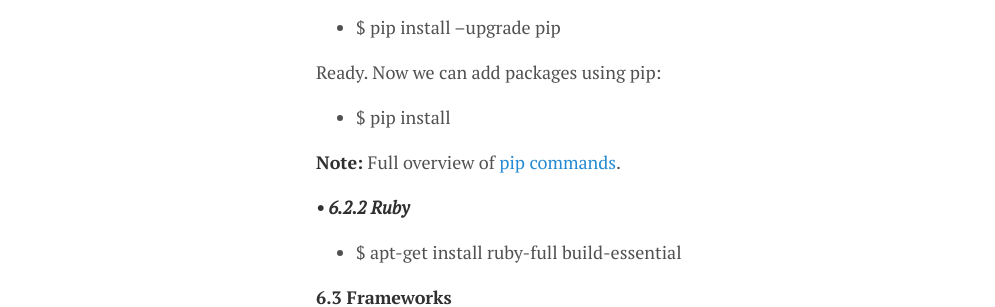
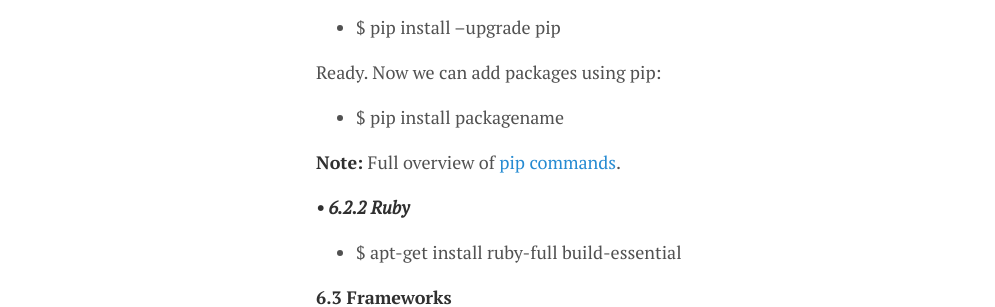
Before and after one commit to lgeurts/lgeurts.github.io, a Jekyll site: the page built from _posts/2017-07-11-bunsenlabs-linux-setup-notes-for dell-inspiron-6000.md, in a window 1280 px wide and 900 px high, scrolled down 8609 px. Shown: the part 155-462 px from the top of the window, without its empty margins (0-995 px from the left). Built offline with Jekyll 4.4.1, drawn with Linux system fonts in a browser that asks for light colours; nearby versions of some CDN libraries; comment, search, counter and statistics services are not loaded.

Commit message:
Update 2017-07-11-bunsenlabs-linux-setup-notes-for dell-inspiron-6000.md

```diff
--- a/_posts/2017-07-11-bunsenlabs-linux-setup-notes-for dell-inspiron-6000.md
+++ b/_posts/2017-07-11-bunsenlabs-linux-setup-notes-for dell-inspiron-6000.md
@@ -251,7 +251,7 @@
 
 Ready. Now we can add packages using pip:
 
-- $ pip install <package>
+- $ pip install packagename
 
 **Note:** Full overview of [pip commands](https://pip.pypa.io/en/stable/user_guide/).
 
```
